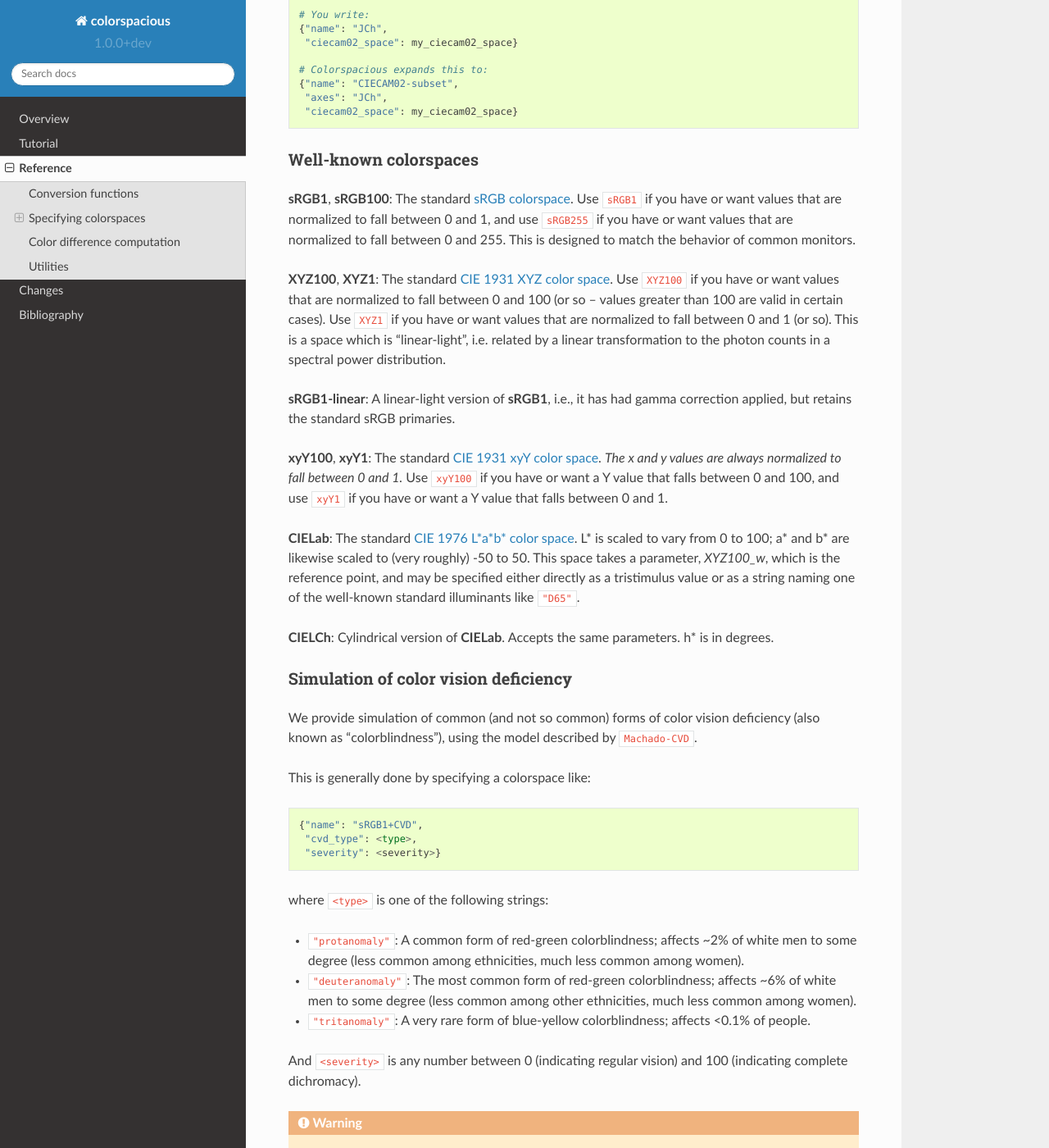
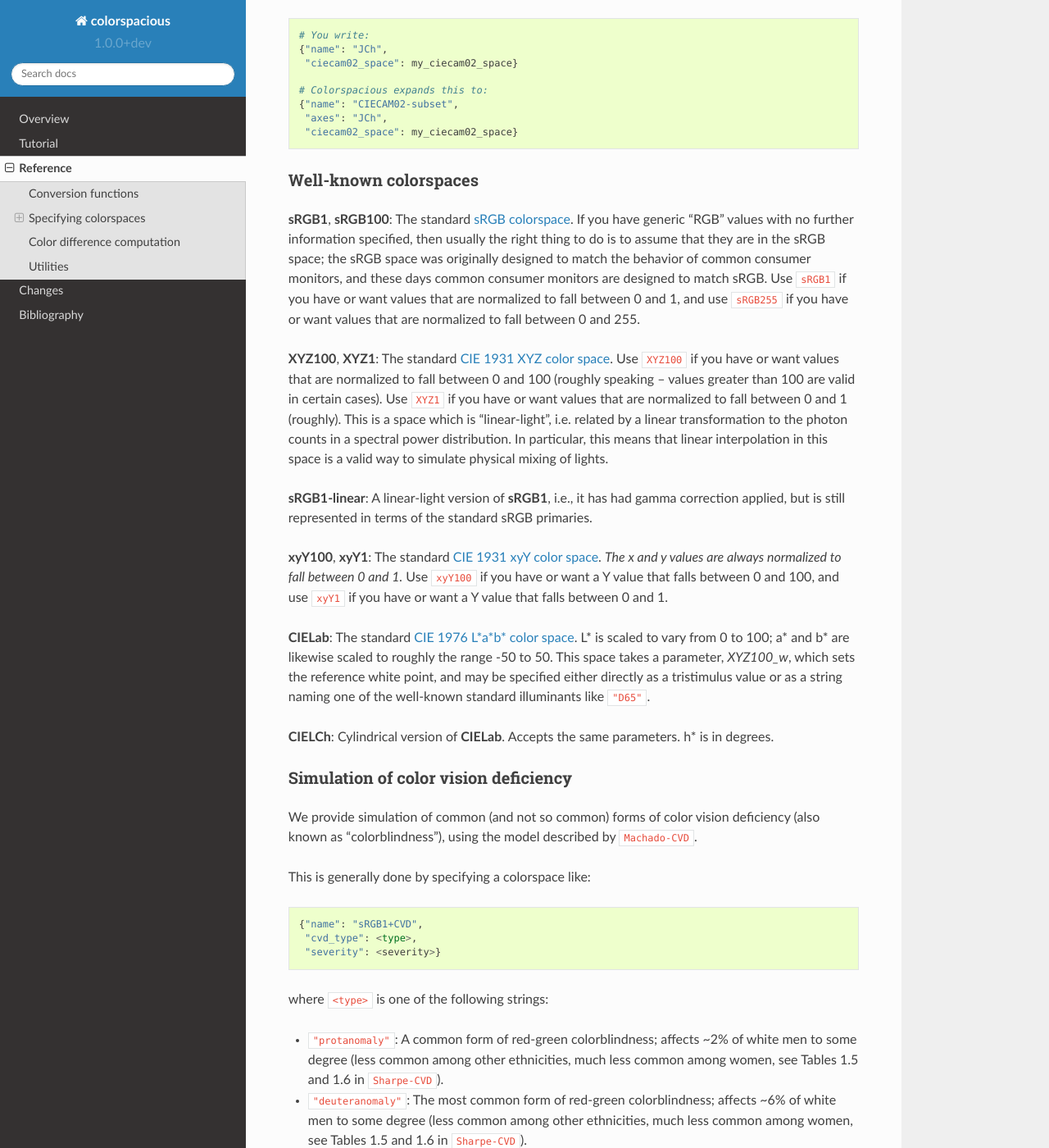
Before and after one commit to njsmith/colorspacious, a Sphinx documentation site: the page built from doc/reference.rst, in a window 1280 px wide and 1400 px high, scrolled down 2478 px. Shown: the whole window at 82% size. Built offline with Sphinx 7.4.7 and the Read the Docs theme 2.0.0, drawn with Linux system fonts in a browser that asks for light colours; cross-references to code outside the pages are shown as plain code; some of the changed text lies outside the part shown.

Commit message:
DOC: misc updates and fixes

```diff
--- a/doc/bibliography.bib
+++ b/doc/bibliography.bib
@@ -32,3 +32,11 @@
   publisher = {Springer New York},
   doi = {10.1007/978-1-4419-6190-7_2},
 }
+
+@InCollection{Sharpe-CVD,
+  title = {Opsin genes, cone photopigments and color vision},
+  booktitle = {Color vision: {From} genes to perception},
+  author = {Sharpe, Lindsay T. and Stockman, Andrew and Jägle, Herbert and Nathans, Jeremy},
+  year = {1999},
+  pages = {3--51},
+}
--- a/doc/conf.py
+++ b/doc/conf.py
@@ -90,7 +90,7 @@ sys.path.insert(0, os.getcwd() + "/..")
 import colorspacious
 version = colorspacious.__version__
 # The full version, including alpha/beta/rc tags.
-release = '0.0.0'
+release = version
 
 # The language for content autogenerated by Sphinx. Refer to documentation
 # for a list of supported languages.
--- a/doc/reference.rst
+++ b/doc/reference.rst
@@ -43,7 +43,7 @@ to :func:`cspace_convert`::
    {"name": "CIELab", "XYZ100_w": "D65"}
    {"name": "CIELab", "XYZ100_w": [95.047, 100, 108.883]}
 
-These dictionaries always have a "name" key specifying the
+These dictionaries always have a ``"name"`` key specifying the
 colorspace. Every bold-faced string in the above image is a recognized
 colorspace name. Some spaces take additional parameters beyond the
 name, such as the CIELab whitepoint above. These additional parameters
@@ -83,9 +83,9 @@ out long dicts in most cases. In particular:
   This allows you to directly use common shorthands like ``"JCh"`` or
   ``"JMh"`` as first-class colorspaces.
 
-Any other string ``"foo"``: expands to ``{"name": "foo"}``. So for any
+Any other string ``"foo"`` expands to ``{"name": "foo"}``. So for any
 space that doesn't take parameters, you can simply say ``"sRGB1"`` or
-``"XYZ100"`` or whatever.
+``"XYZ100"`` or whatever and ignore all these complications.
 
 And, as one final trick, any alias can also be used as the ``"name"``
 field in a colorspace dict, in which case its normal expansion is
@@ -116,24 +116,29 @@ Well-known colorspaces
 ......................
 
 **sRGB1**, **sRGB100**: The standard `sRGB colorspace
-<https://en.wikipedia.org/wiki/SRGB>`_. Use ``sRGB1`` if you have or
-want values that are normalized to fall between 0 and 1, and use
-``sRGB255`` if you have or want values that are normalized to fall
-between 0 and 255. This is designed to match the behavior of common
-monitors.
+<https://en.wikipedia.org/wiki/SRGB>`_. If you have generic "RGB"
+values with no further information specified, then usually the right
+thing to do is to assume that they are in the sRGB space; the sRGB
+space was originally designed to match the behavior of common consumer
+monitors, and these days common consumer monitors are designed to
+match sRGB. Use ``sRGB1`` if you have or want values that are
+normalized to fall between 0 and 1, and use ``sRGB255`` if you have or
+want values that are normalized to fall between 0 and 255.
 
 **XYZ100**, **XYZ1**: The standard `CIE 1931 XYZ color space
 <https://en.wikipedia.org/wiki/CIE_1931_color_space>`_. Use ``XYZ100``
 if you have or want values that are normalized to fall between 0 and
-100 (or so -- values greater than 100 are valid in certain cases). Use
-``XYZ1`` if you have or want values that are normalized to fall
-between 0 and 1 (or so). This is a space which is "linear-light",
-i.e. related by a linear transformation to the photon counts in a
-spectral power distribution.
+100 (roughly speaking -- values greater than 100 are valid in certain
+cases). Use ``XYZ1`` if you have or want values that are normalized to
+fall between 0 and 1 (roughly). This is a space which is
+"linear-light", i.e. related by a linear transformation to the photon
+counts in a spectral power distribution. In particular, this means
+that linear interpolation in this space is a valid way to simulate
+physical mixing of lights.
 
 **sRGB1-linear**: A linear-light version of **sRGB1**, i.e., it has
-had gamma correction applied, but retains the standard sRGB
-primaries.
+had gamma correction applied, but is still represented in terms of the
+standard sRGB primaries.
 
 **xyY100**, **xyY1**: The standard `CIE 1931 xyY color space
 <https://en.wikipedia.org/wiki/CIE_1931_color_space#CIE_xy_chromaticity_diagram_and_the_CIE_xyY_color_space>`_. *The
@@ -143,12 +148,12 @@ and use ``xyY1`` if you have or want a Y value that falls between 0
 and 1.
 
 **CIELab**: The standard `CIE 1976 L*a*b* color space
-<https://en.wikipedia.org/wiki/Lab_color_space>`_. L* is scaled to vary
-from 0 to 100; a* and b* are likewise scaled to (very roughly) -50
-to 50. This space takes a parameter, *XYZ100_w*, which is the
-reference point, and may be specified either directly as a tristimulus
-value or as a string naming one of the well-known standard illuminants
-like ``"D65"``.
+<https://en.wikipedia.org/wiki/Lab_color_space>`_. L* is scaled to
+vary from 0 to 100; a* and b* are likewise scaled to roughly the
+range -50 to 50. This space takes a parameter, *XYZ100_w*, which sets
+the reference white point, and may be specified either directly as a
+tristimulus value or as a string naming one of the well-known standard
+illuminants like ``"D65"``.
 
 **CIELCh**: Cylindrical version of **CIELab**. Accepts the same
 parameters. h* is in degrees.
@@ -170,13 +175,23 @@ This is generally done by specifying a colorspace like::
 where ``<type>`` is one of the following strings:
 
 * ``"protanomaly"``: A common form of red-green colorblindness;
-  affects ~2% of white men to some degree (less common among
-  ethnicities, much less common among women).
+  affects ~2% of white men to some degree (less common among other
+  ethnicities, much less common among women, see Tables 1.5 and 1.6 in
+  :cite:`Sharpe-CVD`).
 * ``"deuteranomaly"``: The most common form of red-green
   colorblindness; affects ~6% of white men to some degree (less common
-  among other ethnicities, much less common among women).
-* ``"tritanomaly"``: A very rare form of blue-yellow colorblindness;
-  affects <0.1% of people.
+  among other ethnicities, much less common among women, see Tables
+  1.5 and 1.6 in :cite:`Sharpe-CVD`).
+* ``"tritanomaly"``: A very rare form of colorblindness affecting
+  blue/yellow discrimination -- so rare that its detailed effects and
+  even rate of occurrence are not well understood. Affects <0.1% of
+  people, possibly much less (:cite:`Sharpe-CVD`, page 47). Also, the
+  name we use here is somewhat misleading because only full
+  trit\ **anopia** has been documented, and partial trit\ **anomaly**
+  likely does not exist (:cite:`Sharpe-CVD`, page 45). What this means
+  is that while Colorspacious will happily allow any severity value to
+  be passed, probably only severity = 100 corresponds to any real
+  people.
 
 And ``<severity>`` is any number between 0 (indicating regular vision)
 and 100 (indicating complete dichromacy).
@@ -198,12 +213,12 @@ CIECAM02
 `CIECAM02 <https://en.wikipedia.org/wiki/CIECAM02>`_ is a
 standardized, rather complex, state-of-the-art color appearance model,
 i.e., it's not useful for describing the voltage that should be
-applied to a phosphorescent element in your monitor (like RGB), and
-it's not useful for describing the quantity of photons flying through
-the air (like XYZ), but it is very useful to tell you what a color
-will look like subjectively to a human observer, under a certain set
-of viewing conditions. Unfortunately this makes it rather complicated,
-because human vision is rather complicated.
+applied to a phosphorescent element in your monitor (like RGB was
+originally designed to do), and it's not useful for modelling physical
+properties of light (like XYZ), but it is very useful to tell you what
+a color will look like subjectively to a human observer, under a
+certain set of viewing conditions. Unfortunately this makes it rather
+complicated, because human vision is rather complicated.
 
 If you just want a better replacement for traditional ad hoc spaces
 like "Hue/Saturation/Value", then use the string ``"JCh"`` for your
@@ -226,7 +241,7 @@ can instantiate your own :class:`CIECAM02Space` object:
       specified in the sRGB standard. (The sRGB standard defines two
       things: how a standard monitor should respond to different RGB
       values, and a standard set of viewing conditions in which you
-      are supposed to look at such a monitor, which attempt to
+      are supposed to look at such a monitor, and that attempt to
       approximate the average conditions in which people actually do
       look at such monitors. This object encodes the latter.)
 
@@ -317,11 +332,13 @@ Perceptually uniform colorspaces based on CIECAM02
 The :math:`J'a'b'` spaces proposed by :cite:`CAM02-UCS` are
 high-quality, approximately perceptually uniform spaces based on
 CIECAM02. They propose three variants: CAM02-LCD optimized for "large
-color differences" (e.g., how similar is blue to green), CAM02-SCD
-optimized for "small color differences" (e.g., how similar is lightish
-greenish blue to lightish bluish green), and CAM02-UCS which attempts
-to provide a single "uniform color space" that is less optimized for
-either case but provides acceptable performance in general.
+color differences" (e.g., estimating the similarity between blue and
+green), CAM02-SCD optimized for "small color differences" (e.g.,
+estimating the similarity between light blue with a faint greenish
+cast and light blue with a faint purpleish cast), and CAM02-UCS which
+attempts to provide a single "uniform color space" that is less
+optimized for either case but provides acceptable performance in
+general.
 
 Colorspacious represents these spaces as instances of
 :class:`LuoEtAl2006UniformSpace`:
@@ -329,8 +346,8 @@ Colorspacious represents these spaces as instances of
 .. autoclass:: LuoEtAl2006UniformSpace
 
 Because these spaces are defined as transformations from CIECAM02, to
-use them you must also specify some particular CIECAM02 viewing
-conditions, e.g.::
+have a fully specified color space you must also provide some
+particular CIECAM02 viewing conditions, e.g.::
 
   {"name": "J'a'b'",
    "ciecam02_space": CIECAM02.sRGB,
```
Also changed, not shown: other parts of doc/reference.rst (+1 -1 lines), doc/tutorial.rst (+34 -28 lines).
